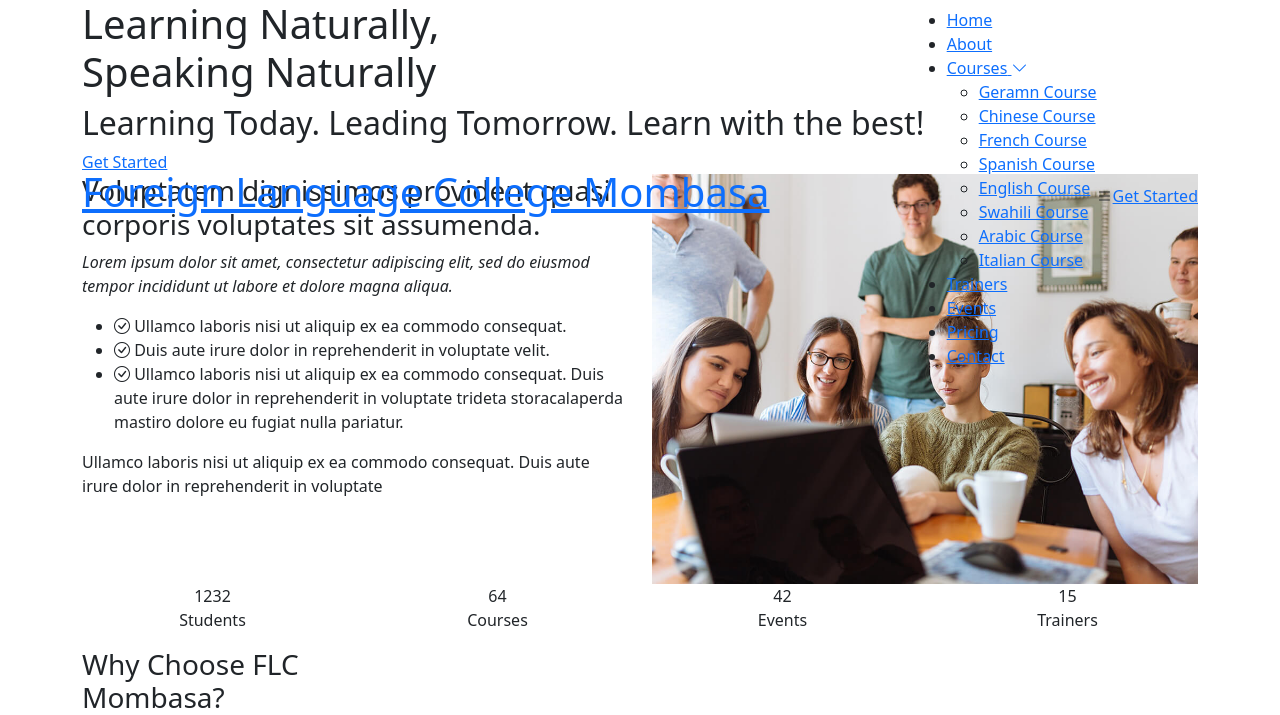
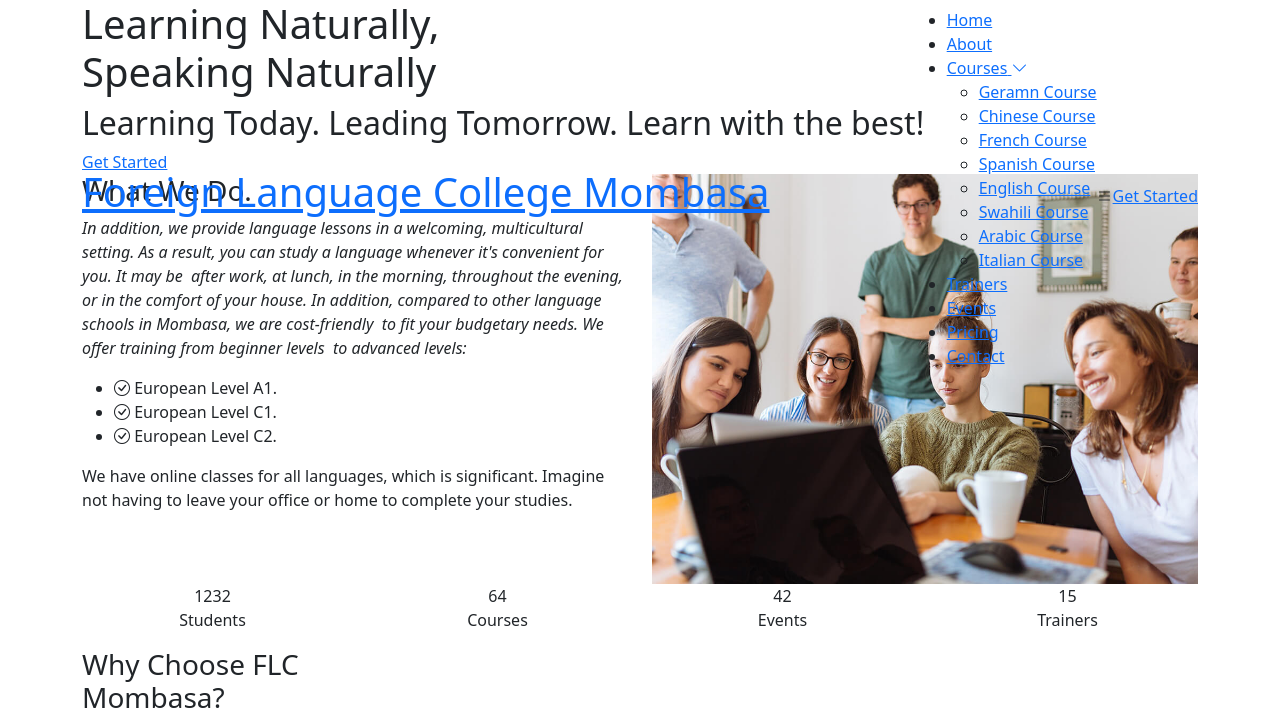
Before and after one commit to LabGich/German-School, a CodeIgniter 4 app: the page made by app/Views/Homepage.php in a window 1280 px wide. Shown: the top 715 px of the page. Run offline with PHP 8.4 and a stand-in for CodeIgniter, Linux system fonts and the light colour scheme; the template is opened without the code that fills it, so the values that code supplies are empty; some libraries are stand-ins or nearby versions.

Commit message:
changed on homepage

```diff
--- a/app/Views/Homepage.php
+++ b/app/Views/Homepage.php
@@ -91,18 +91,19 @@
             <img src="/assets/img/about.jpg" class="img-fluid" alt="">
           </div>
           <div class="col-lg-6 pt-4 pt-lg-0 order-2 order-lg-1 content">
-            <h3>Voluptatem dignissimos provident quasi corporis voluptates sit assumenda.</h3>
+            <h3>What We Do.</h3>
             <p class="fst-italic">
-              Lorem ipsum dolor sit amet, consectetur adipiscing elit, sed do eiusmod tempor incididunt ut labore et dolore
-              magna aliqua.
+              In addition, we provide language lessons in a welcoming, multicultural setting. As a result, you can study a language whenever it's convenient for you. It may be
+              after work, at lunch, in the morning, throughout the evening, or in the comfort of your house. In addition, compared to other language schools in Mombasa, we are cost-friendly
+              to fit your budgetary needs. We offer training from beginner levels  to advanced levels:
             </p>
             <ul>
-              <li><i class="bi bi-check-circle"></i> Ullamco laboris nisi ut aliquip ex ea commodo consequat.</li>
-              <li><i class="bi bi-check-circle"></i> Duis aute irure dolor in reprehenderit in voluptate velit.</li>
-              <li><i class="bi bi-check-circle"></i> Ullamco laboris nisi ut aliquip ex ea commodo consequat. Duis aute irure dolor in reprehenderit in voluptate trideta storacalaperda mastiro dolore eu fugiat nulla pariatur.</li>
+              <li><i class="bi bi-check-circle"></i> European Level A1.</li>
+              <li><i class="bi bi-check-circle"></i> European Level C1.</li>
+              <li><i class="bi bi-check-circle"></i> European Level C2.</li>
             </ul>
             <p>
-              Ullamco laboris nisi ut aliquip ex ea commodo consequat. Duis aute irure dolor in reprehenderit in voluptate
+              We have online classes for all languages, which is significant. Imagine not having to leave your office or home to complete your studies.
             </p>
 
           </div>
```
